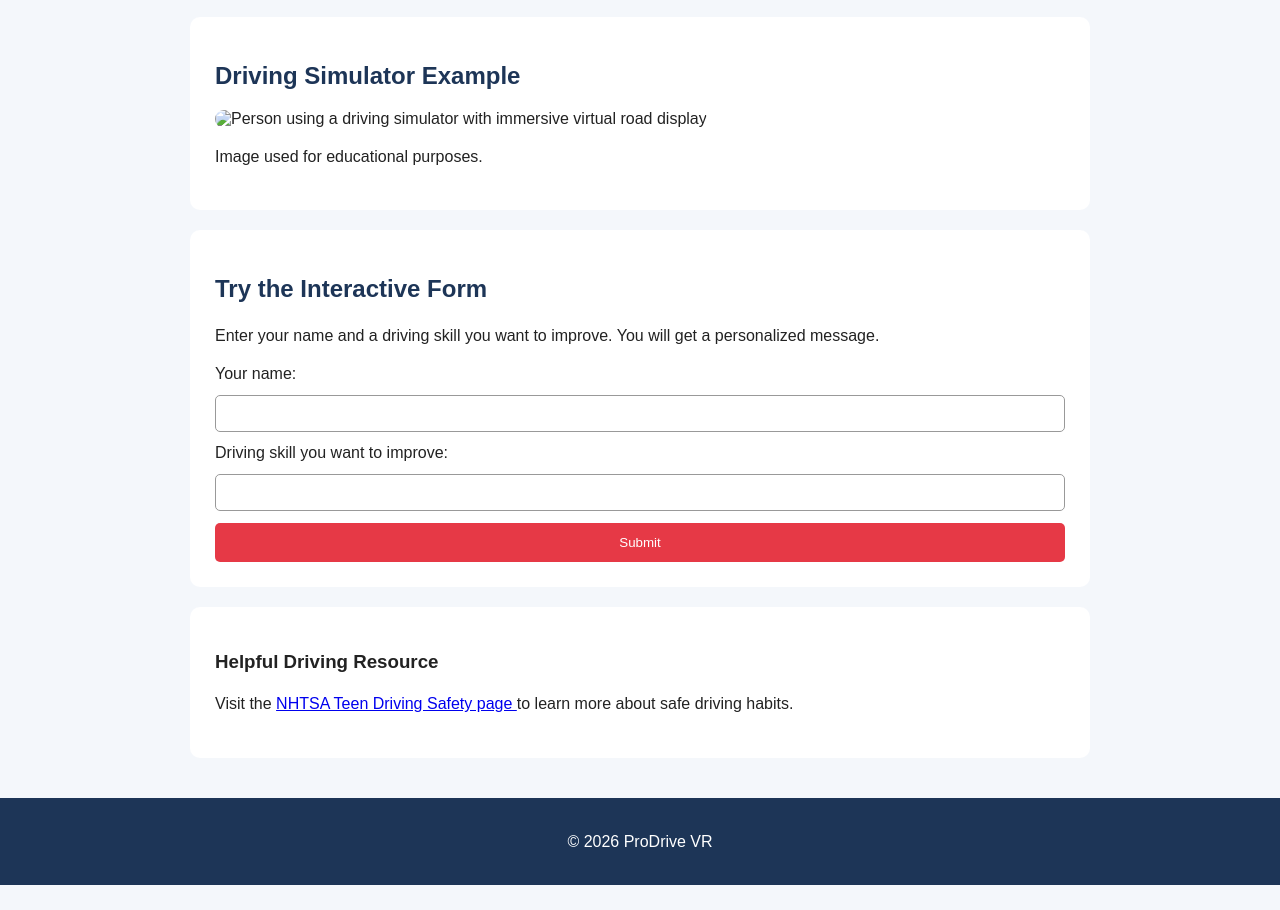
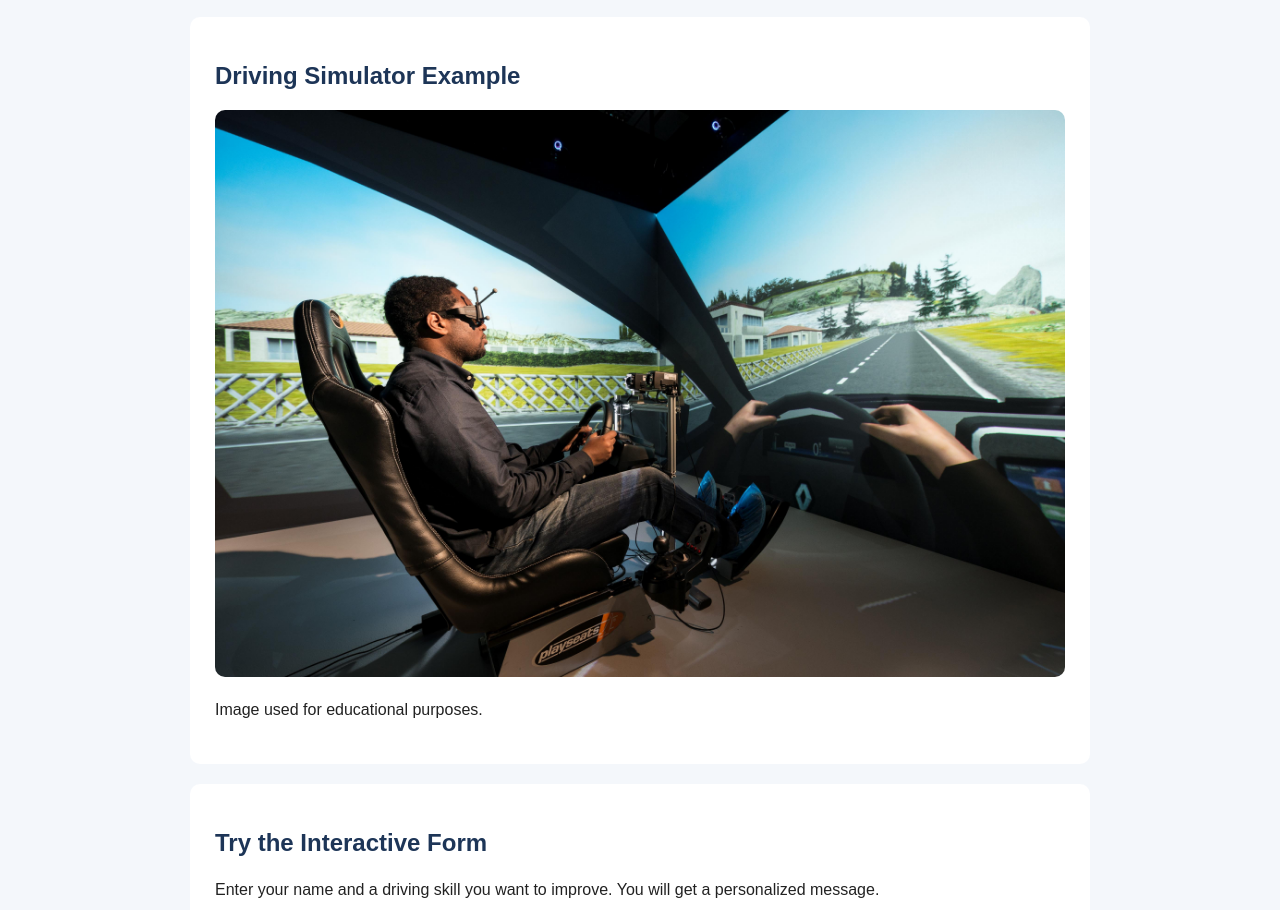
Before and after one commit to BaltazarM3465/bmota-web-project, a plain HTML site: page project4.html in a window 1280 px wide. Shown: the part 985-1895 px from the top of the page. Before the commit the page ends 1870 px from the top, so only its background shows below. Drawn offline with Linux system fonts and the light colour scheme.

Commit message:
Update project4.html

```diff
--- a/project4.html
+++ b/project4.html
@@ -51,7 +51,7 @@
 
         <section>
             <h2>Driving Simulator Example</h2>
-            <img src="../images/prodrive.png" alt="Person using a driving simulator with immersive virtual road display">
+           <img src="images/prodrive.jpg" alt="Person using a driving simulator with immersive virtual road display">
             <p>Image used for educational purposes.</p>
         </section>
 
```
